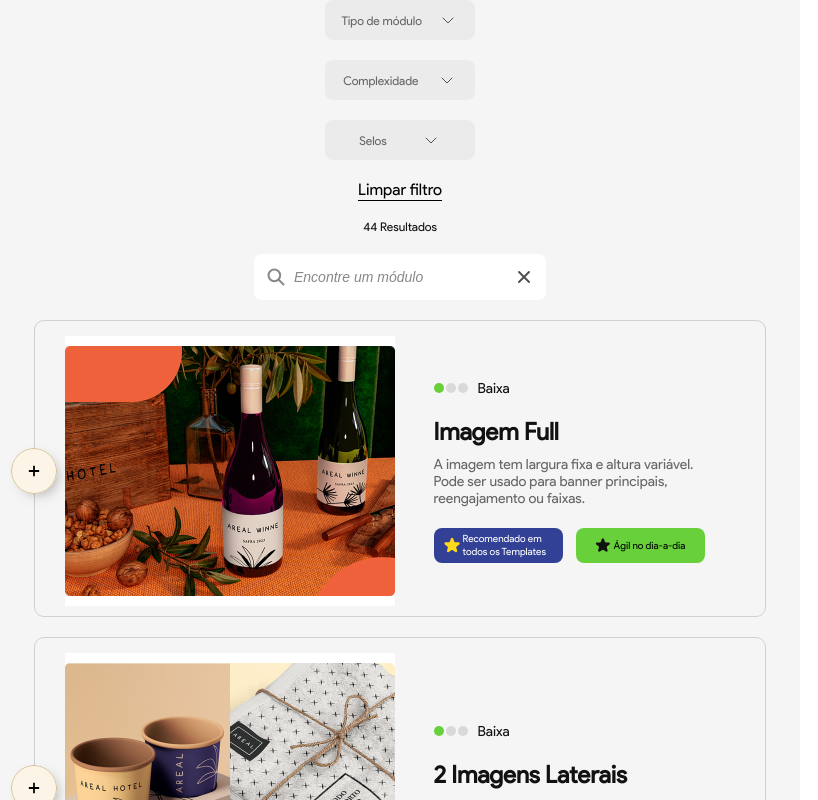
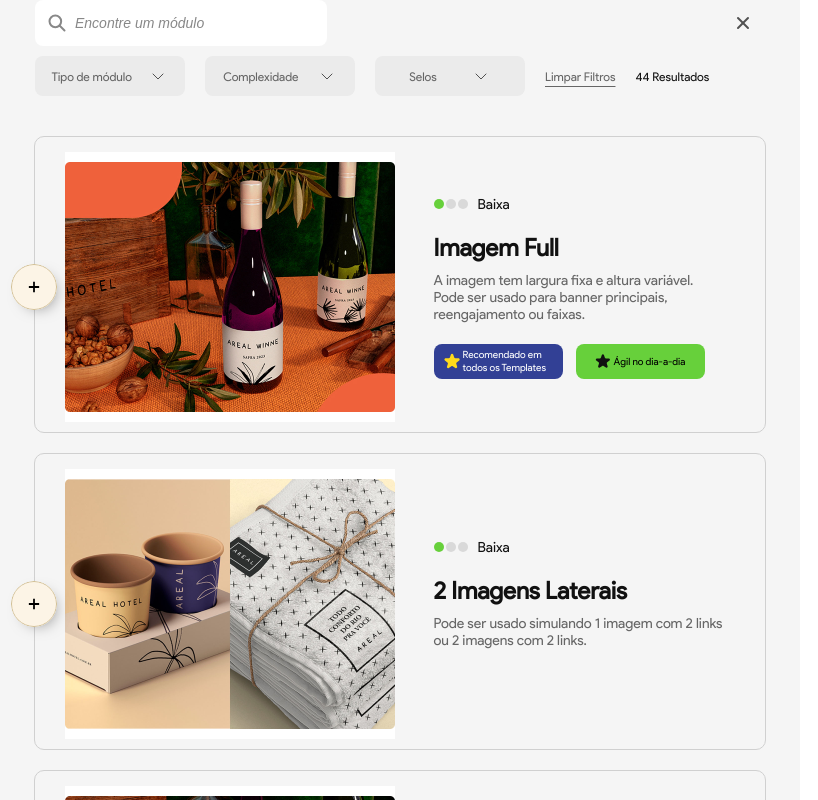
Before and after one commit to dev99pedro/calculadora-orcamento, a React (Create React App) app: page / in a window 1280 px wide. Shown: the top 800 px of the page, without its empty margins (0-818 px from the left). Built offline with nearby package versions, Linux system fonts and the light colour scheme.

Commit message:
filter container

```diff
--- a/src/components/atoms/CleanFilters.tsx
+++ b/src/components/atoms/CleanFilters.tsx
@@ -4,20 +4,24 @@ const StyledCleanFilters = styled.div`
   cursor: pointer;
   text-decoration: underline;
   text-underline-offset: 5px;
+  color: #666666;
+  font-size: 12px;
 `;
 
 interface CleanFiltersProps {
+  title: string,
   callback: () => void;
 }
 
-function FilterHead({
+function CleanFilters({
+  title,
   callback,
 }: CleanFiltersProps): JSX.Element {
   return (
     <StyledCleanFilters onClick={() => callback()}>
-      Limpar filtro
+      {title}
     </StyledCleanFilters>
   );
 }
 
-export default FilterHead;
+export default CleanFilters;
--- a/src/components/atoms/FiltersResultsNumber.tsx
+++ b/src/components/atoms/FiltersResultsNumber.tsx
@@ -12,7 +12,7 @@ const StyledModuleDescription = styled.div`
 function FiltersResultsNumber({ resultsQtd }: FiltersResultsNumberProps): JSX.Element {
   return (
     <StyledModuleDescription>
-      {`${resultsQtd} Resultado${resultsQtd < 2 ? '' : 's'}`}
+      {`${resultsQtd} Resultado${resultsQtd === 1 ? '' : 's'}`}
     </StyledModuleDescription>
   );
 }
--- a/src/components/molecules/FilterOptionsContainer.tsx
+++ b/src/components/molecules/FilterOptionsContainer.tsx
@@ -6,6 +6,7 @@ import CleanFilters from '../atoms/CleanFilters';
 const StyledOptions = styled.div`
   display: flex;
   flex-direction: column;
+  position: absolute;
   color: #888888;
   border-radius: 8px;
   z-index: 99999;
@@ -15,6 +16,7 @@ const StyledOptions = styled.div`
   gap: 16px;
   margin-top: 5px;
   user-select: none;
+  width: 140px;
 `;
 
 interface FilterOptionsContainerProps {
@@ -51,6 +53,7 @@ function FilterOptionsContainer({
         />
       ))}
       <CleanFilters
+        title="Limpar filtro"
         callback={
           () => {
             cleanFiltersCallback();
--- /dev/null
+++ b/src/components/organisms/FiltersContainer.tsx
@@ -0,0 +1,119 @@
+import styled from 'styled-components';
+import {
+  Dispatch,
+  SetStateAction,
+  useEffect,
+  useState,
+} from 'react';
+import ModulesData from '../../sharedData/ModulesData';
+import SearchModule from '../molecules/SearchModule';
+import IModule from '../../interfaces/IModule';
+import CustomFilter from './CustomFilter';
+import EComplexity from '../../enums/EComplexity';
+import EModuleTypes from '../../enums/EModuleTypes';
+import ESealsNames from '../../enums/ESeals';
+import CleanFilters from '../atoms/CleanFilters';
+import FiltersResultsNumber from '../atoms/FiltersResultsNumber';
+
+const StyledFiltersContainer = styled.div`
+  display: flex;
+  flex-direction: column;
+  background-color: #F5F5F5;
+  height: 116px;
+  width: 730px;
+  `;
+
+const StyledFiltersSubContainer = styled.div`
+  display: flex;
+  align-items: center;
+  height: 60px;
+  gap: 20px;
+`;
+
+interface FiltersContainerProps {
+  setFilteredByAll: Dispatch<SetStateAction<IModule[]>>,
+  resultsQtd: number,
+}
+
+function FiltersContainer({ setFilteredByAll, resultsQtd } : FiltersContainerProps): JSX.Element {
+  const [filteredBySearch, setFilteredBySearch] = useState<IModule[]>(ModulesData);
+  const [filteredByComplexity, setFilteredByComplexity] = useState<IModule[]>(ModulesData);
+  const [filteredByType, setFilteredByType] = useState<IModule[]>(ModulesData);
+  const [filteredBySeals, setFilteredBySeals] = useState<IModule[]>(ModulesData);
+  const [cleanAllFilters, setCleanAllFilters] = useState<boolean>(true);
+
+  useEffect(() => {
+    let joinFilters = filteredBySearch
+      .filter(({ id }) => filteredByComplexity.some(({ id: IDFiltered }) => IDFiltered === id));
+
+    joinFilters = joinFilters.filter(({ id }) => filteredBySeals
+      .some(({ id: IDFiltered }) => IDFiltered === id));
+
+    joinFilters = joinFilters.filter(({ id }) => filteredByType
+      .some(({ id: IDFiltered }) => IDFiltered === id));
+
+    setFilteredByAll(joinFilters);
+  }, [filteredBySearch, filteredByComplexity, filteredBySeals, filteredByType, setFilteredByAll]);
+
+  return (
+    <StyledFiltersContainer>
+      <SearchModule
+        cleanAllFilters={cleanAllFilters}
+        modulesData={ModulesData}
+        setFilteredBySearch={setFilteredBySearch}
+      />
+      <StyledFiltersSubContainer>
+        <CustomFilter
+          name="Tipo de módulo"
+          compareBy="type"
+          options={([
+            EModuleTypes.OnlyImages,
+            EModuleTypes.OnlyTexts,
+            EModuleTypes.ShowCase,
+            EModuleTypes.TextsAndImages,
+          ] as string[])}
+          modulesData={ModulesData}
+          setFilteredBySelect={setFilteredByType}
+          cleanAllFilters={cleanAllFilters}
+        />
+        <CustomFilter
+          name="Complexidade"
+          compareBy="complexity"
+          options={([
+            EComplexity.LOW,
+            EComplexity.MEDIUM,
+            EComplexity.HIGH,
+          ] as string[])}
+          modulesData={ModulesData}
+          setFilteredBySelect={setFilteredByComplexity}
+          cleanAllFilters={cleanAllFilters}
+        />
+        <CustomFilter
+          name="Selos"
+          compareBy="seals"
+          options={([
+            ESealsNames.AGILE.text,
+            ESealsNames.CONTENT.text,
+            ESealsNames.RECOMMENDED.text,
+            ESealsNames.SURPRISE.text,
+            ESealsNames.VERSATILE.text,
+            ESealsNames.WIDELY_USED.text,
+            'Sem selos',
+          ] as string[])}
+          modulesData={ModulesData}
+          setFilteredBySelect={setFilteredBySeals}
+          cleanAllFilters={cleanAllFilters}
+        />
+        <CleanFilters
+          title="Limpar Filtros"
+          callback={() => {
+            setCleanAllFilters(!cleanAllFilters);
+          }}
+        />
+        <FiltersResultsNumber resultsQtd={resultsQtd} />
+      </StyledFiltersSubContainer>
+    </StyledFiltersContainer>
+  );
+}
+
+export default FiltersContainer;
--- a/src/components/pages/CatalogModules.tsx
+++ b/src/components/pages/CatalogModules.tsx
@@ -1,15 +1,9 @@
+import { useState } from 'react';
 import styled from 'styled-components';
-import { useEffect, useState } from 'react';
 import ModulesData from '../../sharedData/ModulesData';
 import Module from '../organisms/Module';
-import SearchModule from '../molecules/SearchModule';
+import FiltersContainer from '../organisms/FiltersContainer';
 import IModule from '../../interfaces/IModule';
-import CustomFilter from '../organisms/CustomFilter';
-import EComplexity from '../../enums/EComplexity';
-import EModuleTypes from '../../enums/EModuleTypes';
-import ESealsNames from '../../enums/ESeals';
-import CleanFilters from '../atoms/CleanFilters';
-import FiltersResultsNumber from '../atoms/FiltersResultsNumber';
 
 const StyledCatalog = styled.div`
   display: flex;
@@ -22,82 +16,14 @@ const StyledCatalog = styled.div`
 
 function Catalog(): JSX.Element {
   const [filteredByAll, setFilteredByAll] = useState<IModule[]>(ModulesData);
-  const [filteredBySearch, setFilteredBySearch] = useState<IModule[]>(ModulesData);
-  const [filteredByComplexity, setFilteredByComplexity] = useState<IModule[]>(ModulesData);
-  const [filteredByType, setFilteredByType] = useState<IModule[]>(ModulesData);
-  const [filteredBySeals, setFilteredBySeals] = useState<IModule[]>(ModulesData);
-  const [cleanAllFilters, setCleanAllFilters] = useState<boolean>(true);
 
   function isModuleVisible(module: IModule): boolean {
     return filteredByAll.some(({ id }) => module.id === id);
   }
 
-  useEffect(() => {
-    let joinFilters = filteredBySearch
-      .filter(({ id }) => filteredByComplexity.some(({ id: IDFiltered }) => IDFiltered === id));
-
-    joinFilters = joinFilters.filter(({ id }) => filteredBySeals
-      .some(({ id: IDFiltered }) => IDFiltered === id));
-
-    joinFilters = joinFilters.filter(({ id }) => filteredByType
-      .some(({ id: IDFiltered }) => IDFiltered === id));
-
-    setFilteredByAll(joinFilters);
-  }, [filteredBySearch, filteredByComplexity, filteredBySeals, filteredByType]);
-
   return (
     <StyledCatalog>
-      <CustomFilter
-        name="Tipo de módulo"
-        compareBy="type"
-        options={([
-          EModuleTypes.OnlyImages,
-          EModuleTypes.OnlyTexts,
-          EModuleTypes.ShowCase,
-          EModuleTypes.TextsAndImages,
-        ] as string[])}
-        modulesData={ModulesData}
-        setFilteredBySelect={setFilteredByType}
-        cleanAllFilters={cleanAllFilters}
-      />
-      <CustomFilter
-        name="Complexidade"
-        compareBy="complexity"
-        options={([
-          EComplexity.LOW,
-          EComplexity.MEDIUM,
-          EComplexity.HIGH,
-        ] as string[])}
-        modulesData={ModulesData}
-        setFilteredBySelect={setFilteredByComplexity}
-        cleanAllFilters={cleanAllFilters}
-      />
-      <CustomFilter
-        name="Selos"
-        compareBy="seals"
-        options={([
-          ESealsNames.AGILE.text,
-          ESealsNames.CONTENT.text,
-          ESealsNames.RECOMMENDED.text,
-          ESealsNames.SURPRISE.text,
-          ESealsNames.VERSATILE.text,
-          ESealsNames.WIDELY_USED.text,
-          'Sem selos',
-        ] as string[])}
-        modulesData={ModulesData}
-        setFilteredBySelect={setFilteredBySeals}
-        cleanAllFilters={cleanAllFilters}
-      />
-      <CleanFilters callback={() => {
-        setCleanAllFilters(!cleanAllFilters);
-      }}
-      />
-      <FiltersResultsNumber resultsQtd={filteredByAll.length} />
-      <SearchModule
-        cleanAllFilters={cleanAllFilters}
-        modulesData={ModulesData}
-        setFilteredBySearch={setFilteredBySearch}
-      />
+      <FiltersContainer resultsQtd={filteredByAll.length} setFilteredByAll={setFilteredByAll} />
       {
         ModulesData.map((module) => (
           <Module
```
